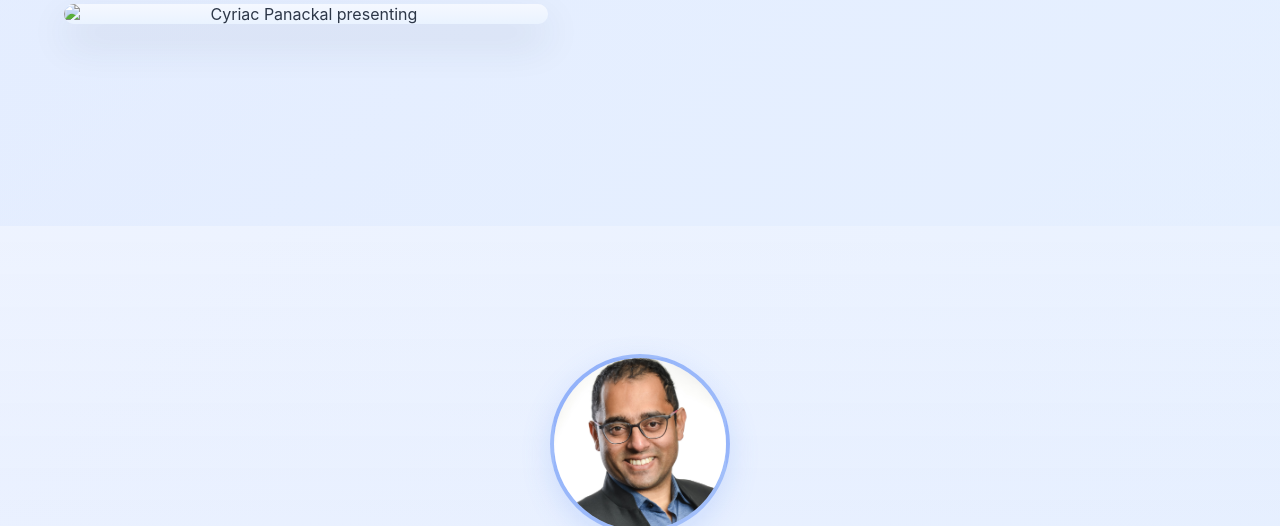
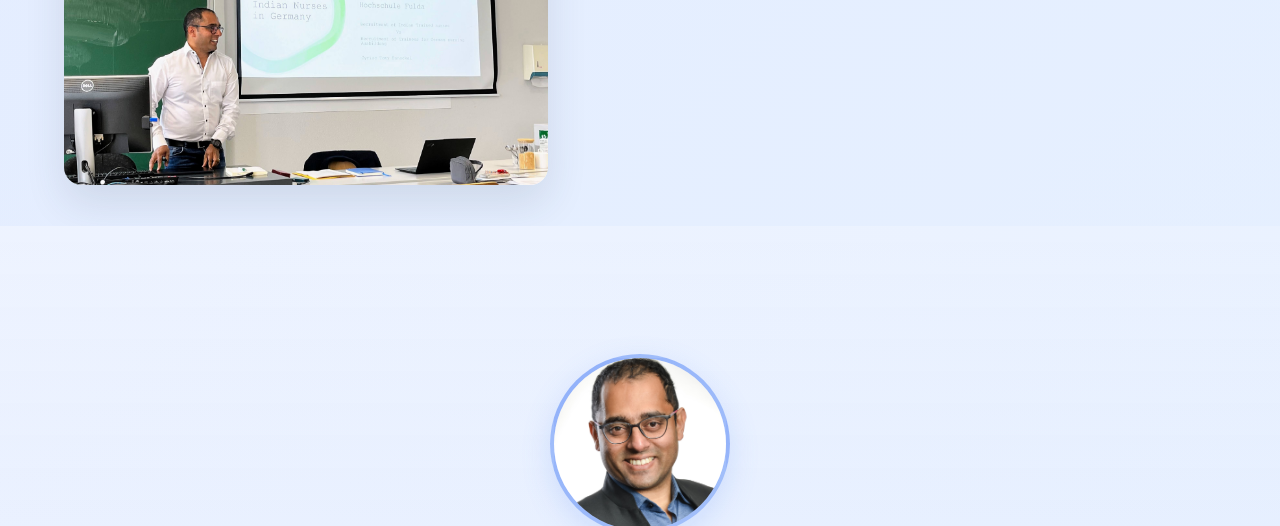
Before and after one commit to cyriacpanackal/migration, a plain HTML site: page index.html in a window 1280 px wide. Shown: the part 574-1100 px from the top of the page. Drawn offline with nearby package versions, Linux system fonts and the light colour scheme.

Commit message:
Change image file extension from .jpg to .JPG

```diff
--- a/index.html
+++ b/index.html
@@ -1086,7 +1086,7 @@
                 <a onclick="openForm()" class="cta-button">Let's Connect</a>
             </div>
              <div class="hero-photo" aria-hidden="false">
-        <img src="assets/speech.jpg" alt="Cyriac Panackal presenting" loading="lazy">
+        <img src="speech.JPG" alt="Cyriac Panackal presenting" loading="lazy">
       </div>
     </div>
     </section>
```
